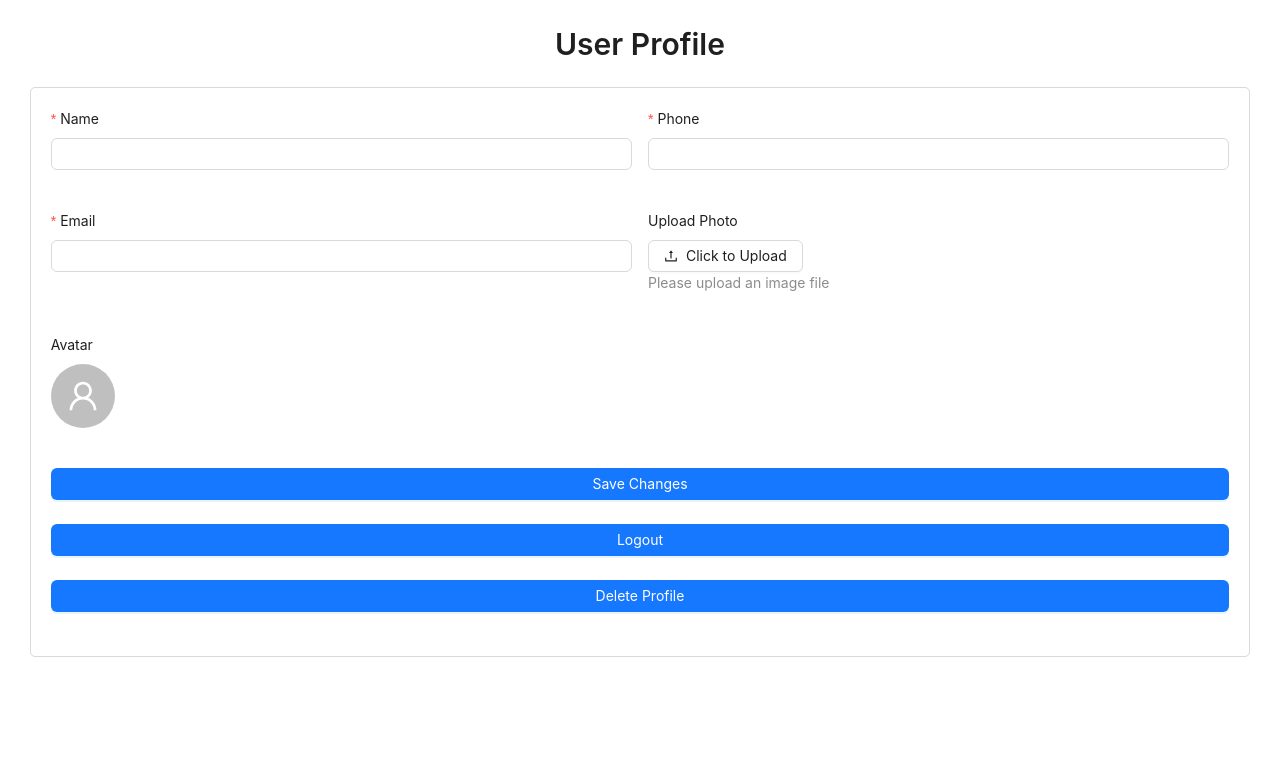
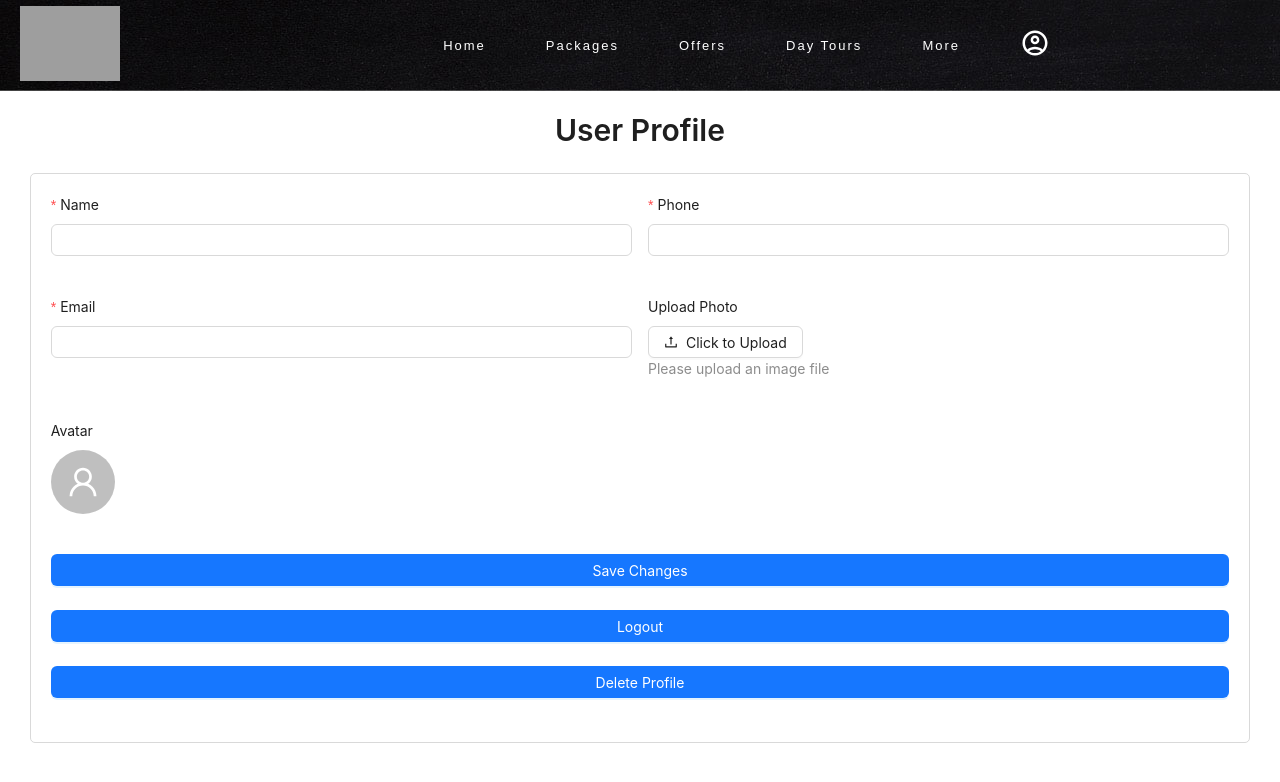
Before and after one commit to GevinduInduwara/ITPM-Project, a React (Create React App) app in the folder explorelankafrontend/: page /userprofile/1 in a window 1280 px wide. Shown: the top 782 px of the page. Built offline with nearby package versions, Linux system fonts and the light colour scheme; no server answers; grey boxes are pictures that could not be loaded.

Commit message:
add the navbar for user profile

```diff
--- a/explorelankafrontend/src/pages/UserProfile.jsx
+++ b/explorelankafrontend/src/pages/UserProfile.jsx
@@ -6,6 +6,7 @@ import { useEffect, useState } from 'react';
 import { useNavigate, useParams } from 'react-router-dom';
 import { useDeleteUser, useGetUser, useUpdateUser, useUploadAvatar } from '../hooks/userHooks';
 import { useLogout } from '../hooks/authHooks';
+import FixedNav from "../Components/fixednavbar/FixedNav";
 import Cookies from 'js-cookie';
 
 const { Text, Title } = Typography;
@@ -90,8 +91,8 @@ const UserProfile = () => {
   return (
     isLoading ? (<Spin size="large" />) : (
       <Flex style={{ justifyContent: 'center', alignItems: 'center', flexDirection: 'column' }}>
-
-        <Title level={2} style={{ marginBottom: '24px' }}>User Profile</Title>
+         <FixedNav />
+        <Title level={2} style={{ marginBottom: '24px', marginTop: '20px' }}>User Profile</Title>
         <Flex flexDirection="column" alignItems="center">
           <Form form={form} onFinish={handleSubmit} layout="vertical" style={{ border: '1px solid #d9d9d9', padding: '20px', borderRadius: '5px' }}>
             <Row gutter={[16, 16]}>
```
